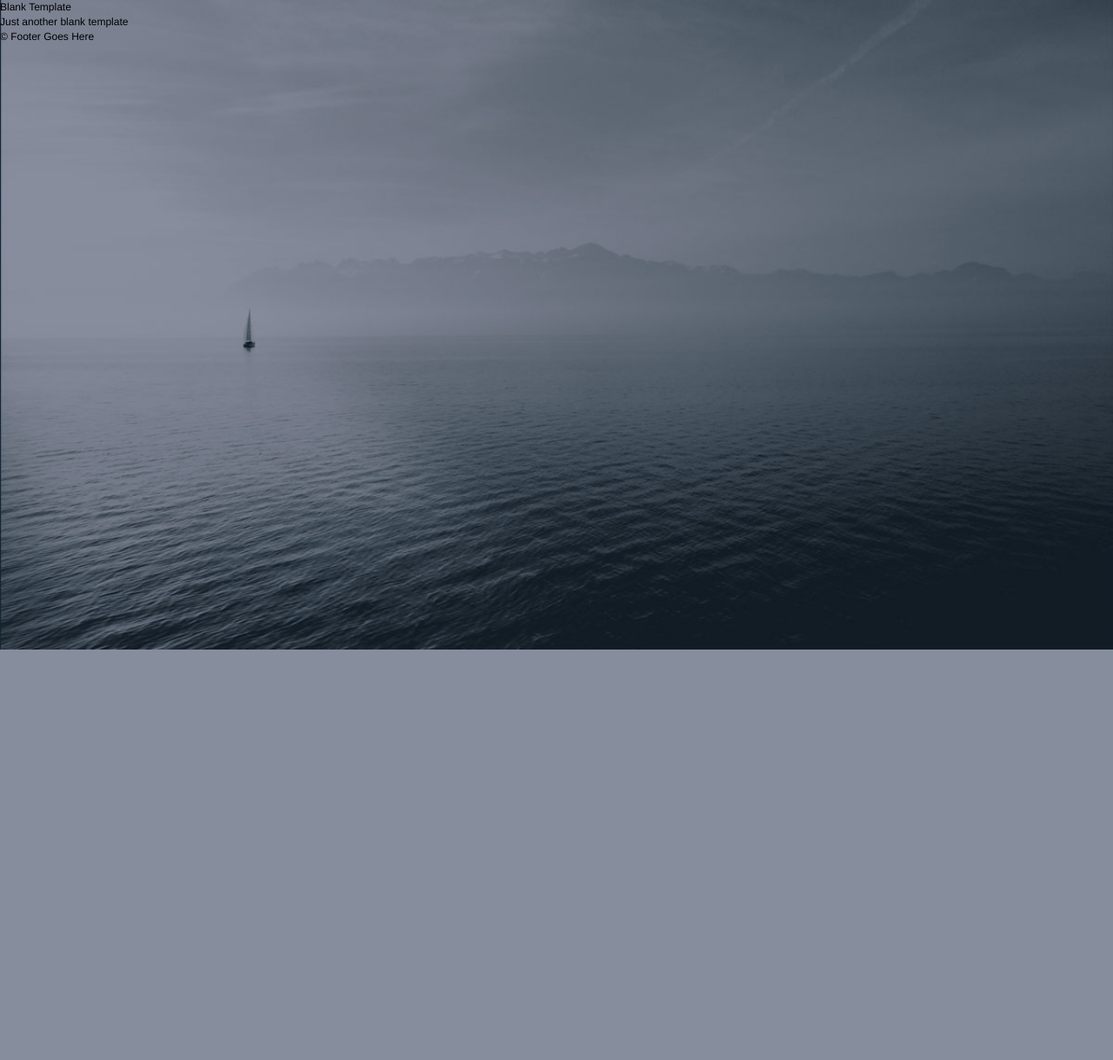
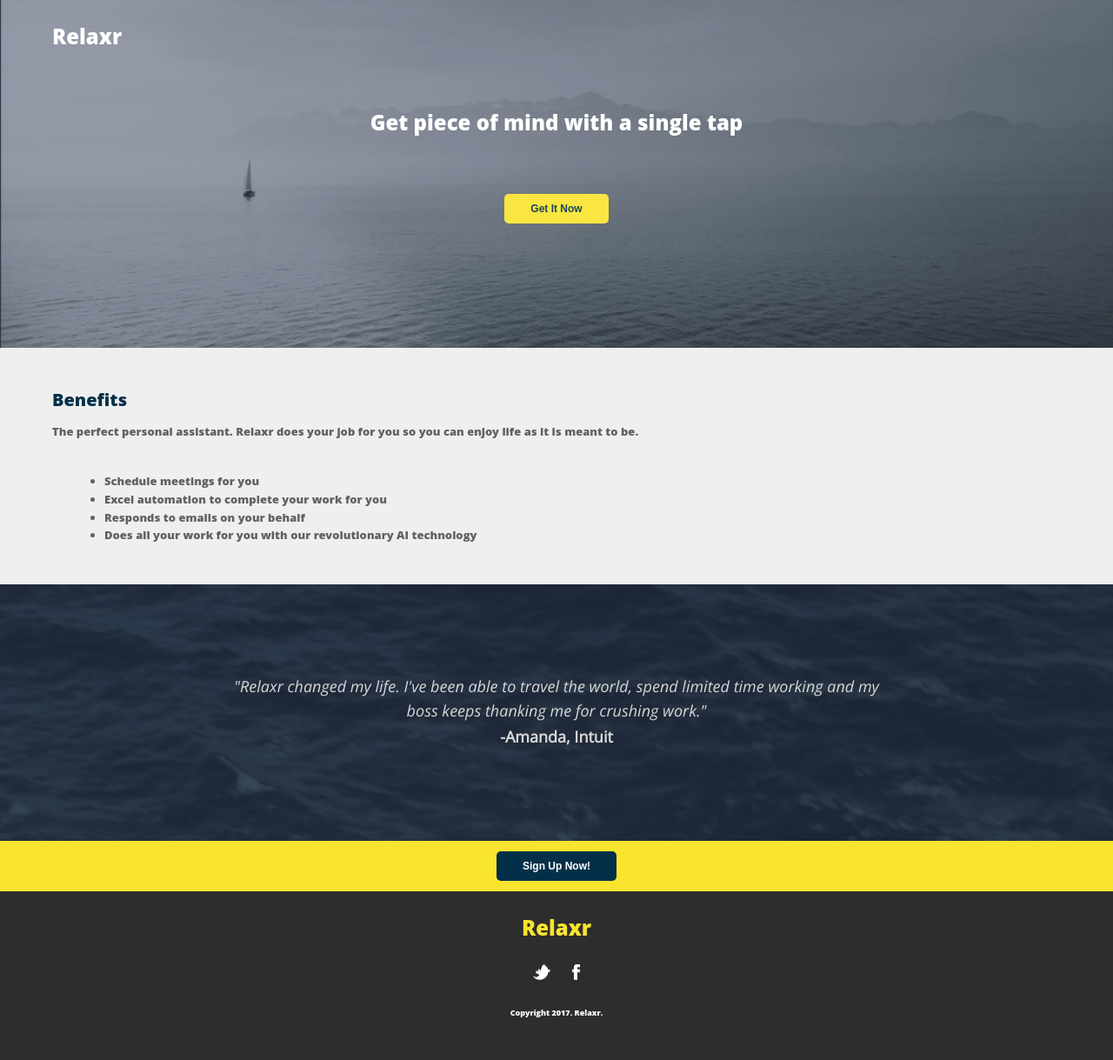
Before and after one commit to peirenfront/fewd-29-assignment-2, a plain HTML site: page index.html in a window 1280 px wide. Shown: the whole page at 87% size. Before the commit the page ends 800 px from the top, so only its background shows below. Drawn offline with nearby package versions, Linux system fonts and the light colour scheme.

Commit message:
submitting style

```diff
--- a/css/style.css
+++ b/css/style.css
@@ -1,80 +1,154 @@
-/*
-Project Name: Blank Template
-Client: Your Client
-Author: Your Name
-Developer @GA in NYC
-*/
-
-
-/******************************************
-/* SETUP
-/*******************************************/
-
-/* Box Model Hack */
 * {
      -moz-box-sizing: border-box; /* Firexfox */
      -webkit-box-sizing: border-box; /* Safari/Chrome/iOS/Android */
      box-sizing: border-box; /* IE */
+     margin:0;
+     padding:0;
+}
+html {
+    background:#fff;
+    line-height: 1.4;
+    font-family: 'Open Sans Extrabold',Verdana, Arial, Helvetica,sans-serif;
+    font-size:20px;
+    font-weight: 300;
+    text-rendering:optimizeLegibility;
+}
+header{
+    background-image:url(../images/header_bg.jpg);
+    background-size:cover;
+    background-position:center;
+    height:50vh;
+}
+h1,h2{
+    color:#fff;
 }
 
-/* Clear fix hack */
-.clearfix:after {
-     content: ".";
-     display: block;
-     clear: both;
-     visibility: hidden;
-     line-height: 0;
-     height: 0;
+h1{
+    padding:5px 60px 70px;
+    font-size:24px;
+    font-weight:300;
+}
+h2{
+    padding:30px 60px 70px;
+    font-size:24px;
+    font-weight:900;
 }
 
-.clear {
-  clear: both;
+h3{
+    font-size:20px;
+    color:#033048;
+    font-weight:500;
+    padding:50px 60px 20px;
+}
+p{
+    font-size:13px;
+    font-weight:100;
+    padding:0 60px 30px;
+}
+ul{
+    padding:10px 120px 46px;
+}
+ul li{
+    list-style-type:disc;
+    font-weight:100;
+    line-height:1.6;
+}
+button{
+    border-style:none;
+}
+footer{
+    background-color:#2e2d2d;
+}
+footer h2{
+    color:#f9e42e;
+    text-align:center;
+    padding-bottom:30px;
+}
+footer h6{
+    font-size:9px;
+    font-weight:500;
+    color:white;
+    padding-bottom:50px;
+}
+/*classes*/
+.container{
+    text-align:center;
 }
 
-.alignright {
-  float: right;
-  padding: 0 0 10px 10px; /* note the padding around a right floated image */
+.container blockquote{
+    background-image:url(../images/testimonial_bg.jpg);
+    background-size:cover;
+    background-position:center;
+    height:30vh;
+    color:lightgrey;
+    padding:8% 20% 15% 20%;
+    line-height:1.56;
+    font-size:18px;
+    font-family: 'Open Sans', sans-serif;
+    font-style: italic;
+    font-weight:lighter;
 }
 
-.alignleft {
-  float: left;
-  padding: 0 10px 10px 0; /* note the padding around a left floated image */
-}
-
-/******************************************
-/* BASE STYLES
-/*******************************************/
-
-body {
-     color: #000;
-     font-size: 12px;
-     line-height: 1.4;
-     font-family: Helvetica, Arial, sans-serif;
-     background: url(../images/header_bg.jpg) no-repeat center top rgb(134,141,157);
-      background-size: cover;
-}
-
-
-/******************************************
-/* LAYOUT
-/*******************************************/
-
-/* Center the container */
-#container {
-  width: 100%;
-  margin: auto;
-  height: 500px;
+.container blockquote em{
+    font-size:18px;
+    font-style:normal;
+    font-weight: 600;
+    line-height:1.8;
 
 }
-
-header {
-
+.benefits{
+    background-color:#f0efef;
 }
-
-footer {
-
+.benefits, .benefits ul li{
+    color:#606161;
+    font-size:13px;
 }
-
-/******************************************
-/* ADDITIONAL STYLES
-/*******************************************/
+.list ul li::before {
+    content: "•";
+    color:black;
+    font-weight:bolder;
+    display: inline-block;
+    width: 6em;
+}
+.btn{
+    display:inline-block;
+    padding:10px 30px;
+    font-weight: 300;
+    text-decoration: none;
+    border-radius:200px;
+}
+.getit{
+    font-size:12px;
+    color:#033048;
+    background-color: #f9e42e;
+    border-radius:5px;
+    font-weight:900;
+}
+.transbox {
+    background-color: #000;
+    opacity: 0.9;
+    filter: alpha(opacity=90);
+}
+.signup{
+    font-size:12px;
+    color:#fff;
+    background-color: #033048;
+    border-radius:5px;
+    font-weight:900;
+}
+.signupsec{
+    background-color:#f9e42e;
+    padding:12px 0;
+}
+.social{
+    display: inline-block;
+    padding:0 10px 30px;
+}
+.t{
+    width:40px;
+    height:48.6px;
+}
+.f{
+    width:28.8px;
+    height:48.6px;
+}
--- a/index.html
+++ b/index.html
@@ -1,26 +1,52 @@
 <!DOCTYPE html>
 <html lang="en">
-	<head>
-    	<meta charset="utf-8">
-    	<meta name="description" content="Your description goes here">
-    	<meta name="keywords" content="one, two, three">
+    <head>
+        <!--external CSS link-->
+        <link rel="stylesheet" type="text/css" href="css/reset.css">
+        <link href="https://fonts.googleapis.com/css?family=Open+Sans:300i,400" rel="stylesheet">
 
-		<title>Blank</title>
+        <link rel="stylesheet" type="text/css" href="css/style.css">
+        <title>Relaxr</title>
+        <meta name="description" content="Relaxr.The perfect personal assistant. Relaxr does your job for you so you can enjoy life as it is meant to be.">
+        <meta name="keywords" content="Relaxr.Get piece of mind with a single tap.The perfect personal assistant.">
+    </head>
+    <body>
+        <header class="transbox">
+            <section>
+                <h2>Relaxr</h2>
+                <div class="container">
+                    <h1>Get piece of mind with a single tap</h1>
+                    <button class="btn getit">Get It Now</button>
+                </div>
+            </section>
+        </header>
 
-		<!-- external CSS link -->
-		<link rel="stylesheet" href="css/reset.css">
-		<link rel="stylesheet" href="css/style.css">
+        <section class="benefits">
+                <h3>Benefits</h3>
+                <p>The perfect personal assistant. Relaxr does your job for you so you can enjoy life as it is meant to be.</p>
+                <ul class="lists">
+                    <li>Schedule meetings for you</li>
+                    <li>Excel automation to complete your work for you</li>
+                    <li>Responds to emails on your behalf</li>
+                    <li>Does all your work for you with our revolutionary AI technology</li>
+                </ul>
+        </section>
 
-	</head>
-	<body>
-		<div id="container">
-			<header>
-				<h1>Blank Template</h1>
-				<h2>Just another blank template</h2>
-			</header>
-			<footer>
-				&copy; Footer Goes Here
-			</footer>
-		</div><!-- #container -->
-	</body>
+        <section class="transbox container">
+                <blockquote>"Relaxr changed my life. I've been able to travel the world, spend limited time working and my boss keeps thanking me for crushing work."<br>
+                <em>-Amanda, Intuit</em>
+                </blockquote>
+        </section>
+
+        <section class="signupsec container">
+                <button class="btn signup">Sign Up Now!</button>
+        </section>
+
+        <footer class="container">
+                <h2>Relaxr</h2>
+                <img class="social t" src="images/twitter.png"/>
+                <img class="social f" src="images/facebook.png"/>
+                <h6>Copyright 2017. Relaxr.</h6>
+        </footer>
+    </body>
 </html>
```
Also changed, not shown: css/normalize.css (deleted).
